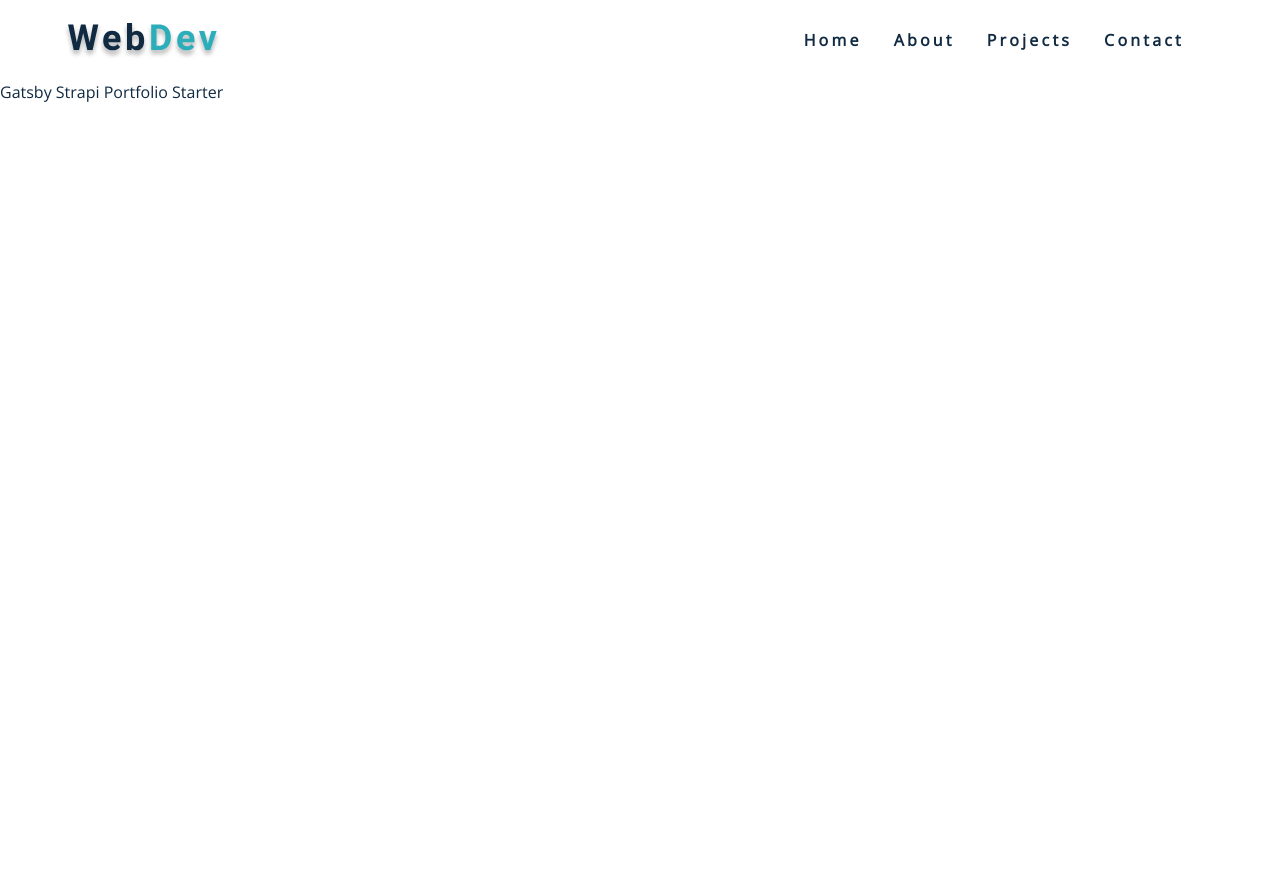
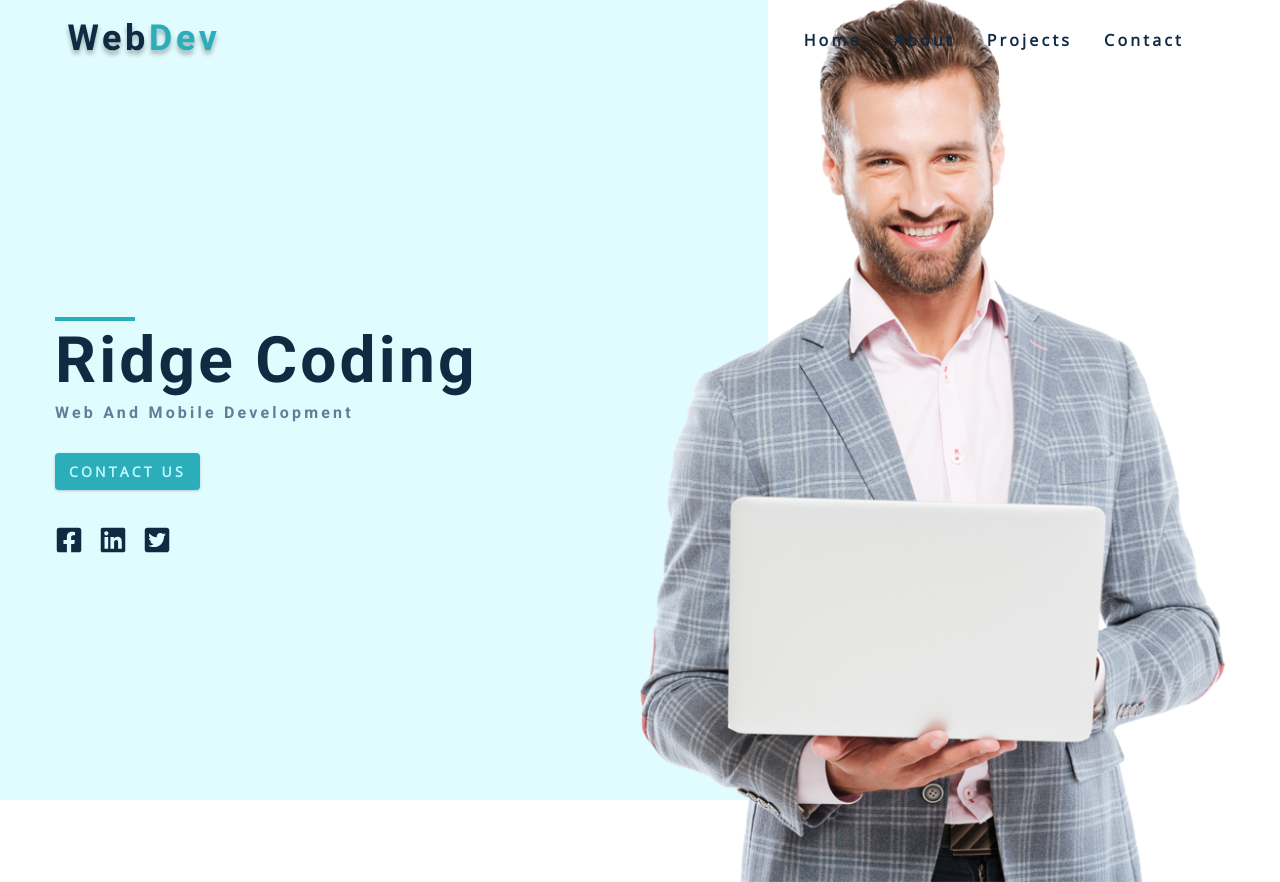
Before and after one commit to TRegourd/Gatsby-Strapi-Portfolio_Website, a Gatsby site: page / in a window 1280 px wide. Before the commit the page ends 800 px from the top, so only its background shows below. Built offline with nearby package versions, Linux system fonts and the light colour scheme; Gatsby itself is replaced by a stand-in of ours.

Commit message:
Hero Component

```diff
--- a/gatsby-config.js
+++ b/gatsby-config.js
@@ -3,5 +3,17 @@ module.exports = {
     title: `Gatsby_Portfolio`,
     siteUrl: `https://www.yourdomain.tld`,
   },
-  plugins: [],
-}
+  plugins: [
+    `gatsby-plugin-image`,
+    `gatsby-plugin-sharp`,
+    `gatsby-transformer-sharp`,
+    {
+      resolve: `gatsby-source-filesystem`,
+      options: {
+        name: `images`,
+        path: `${__dirname}/src/assets/images`,
+      },
+    },
+    `gatsby-plugin-react-helmet`,
+  ],
+};
--- a/src/assets/css/main.css
+++ b/src/assets/css/main.css
@@ -191,7 +191,8 @@ p {
   margin-top: 2rem;
   width: 15rem;
   display: flex;
-  justify-content: space-between;
+  justify-content: start;
+  gap: 1rem;
 }
 .social-link {
   font-size: 1.75rem;
--- a/src/components/Hero.js
+++ /dev/null
@@ -1,11 +0,0 @@
-import React from "react"
-import { Link } from "gatsby"
-import socialLinks from "../constants/social_links"
-// import heroImg from "../assets/images/hero.svg"
-import { StaticImage } from "gatsby-plugin-image"
-
-const Hero = () => {
-  return <h2>hero component</h2>
-}
-
-export default Hero
--- /dev/null
+++ b/src/components/Hero.jsx
@@ -0,0 +1,47 @@
+import React from "react";
+import { graphql, Link, useStaticQuery } from "gatsby";
+
+import { GatsbyImage } from "gatsby-plugin-image";
+import SocialLinks from "../constants/social_links";
+
+const Hero = () => {
+  const data = useStaticQuery(query);
+
+  console.log(data);
+
+  return (
+    <header className="hero">
+      <div className="section-center hero-center">
+        <article className="hero-info">
+          <div>
+            <div className="underline"></div>
+            <h1>Ridge Coding</h1>
+            <h4>Web and Mobile Development</h4>
+            <Link to="/contact" className="btn">
+              Contact Us
+            </Link>
+            <SocialLinks />
+          </div>
+        </article>
+        <GatsbyImage
+          image={data.file.childImageSharp.gatsbyImageData}
+          alt="hero-img"
+          className="hero-img"
+        ></GatsbyImage>
+      </div>
+    </header>
+  );
+};
+
+export default Hero;
+
+export const query = graphql`
+  {
+    file(relativePath: { eq: "hero.png" }) {
+      id
+      childImageSharp {
+        gatsbyImageData
+      }
+    }
+  }
+`;
--- a/src/constants/links.js
+++ b/src/constants/links.js
@@ -26,7 +26,7 @@ const data = [
 
 const links = data.map((link) => {
   return (
-    <li>
+    <li key={link.id}>
       <Link to={link.url}>{link.text}</Link>
     </li>
   );
--- a/src/constants/social_links.js
+++ b/src/constants/social_links.js
@@ -1,11 +1,5 @@
-import React from "react"
-import {
-  FaFacebookSquare,
-  FaLinkedin,
-  FaDribbbleSquare,
-  FaBehanceSquare,
-  FaTwitterSquare,
-} from "react-icons/fa"
+import React from "react";
+import { FaFacebookSquare, FaLinkedin, FaTwitterSquare } from "react-icons/fa";
 
 const data = [
   {
@@ -20,19 +14,23 @@ const data = [
   },
   {
     id: 3,
-    icon: <FaDribbbleSquare className="social-icon"></FaDribbbleSquare>,
-    url: "https://www.twitter.com",
-  },
-  {
-    id: 4,
-    icon: <FaBehanceSquare className="social-icon"></FaBehanceSquare>,
-    url: "https://www.twitter.com",
-  },
-  {
-    id: 5,
     icon: <FaTwitterSquare className="social-icon"></FaTwitterSquare>,
     url: "https://www.twitter.com",
   },
-]
+];
 
-export default data
+const links = data.map((link) => {
+  return (
+    <li key={link.id}>
+      <a href={link.url} className="social-link">
+        {link.icon}
+      </a>
+    </li>
+  );
+});
+
+export default function SocialLinks({ styleClass }) {
+  return (
+    <ul className={`social-links ${styleClass ? styleClass : ""}`}>{links}</ul>
+  );
+}
--- a/src/pages/index.js
+++ b/src/pages/index.js
@@ -9,7 +9,9 @@ import Layout from "../components/Layout";
 const IndexPage = () => {
   return (
     <>
-      <Layout>Gatsby Strapi Portfolio Starter</Layout>
+      <Layout>
+        <Hero />
+      </Layout>
     </>
   );
 };
```
Also changed, not shown: src/assets/images/hero.png (added).
